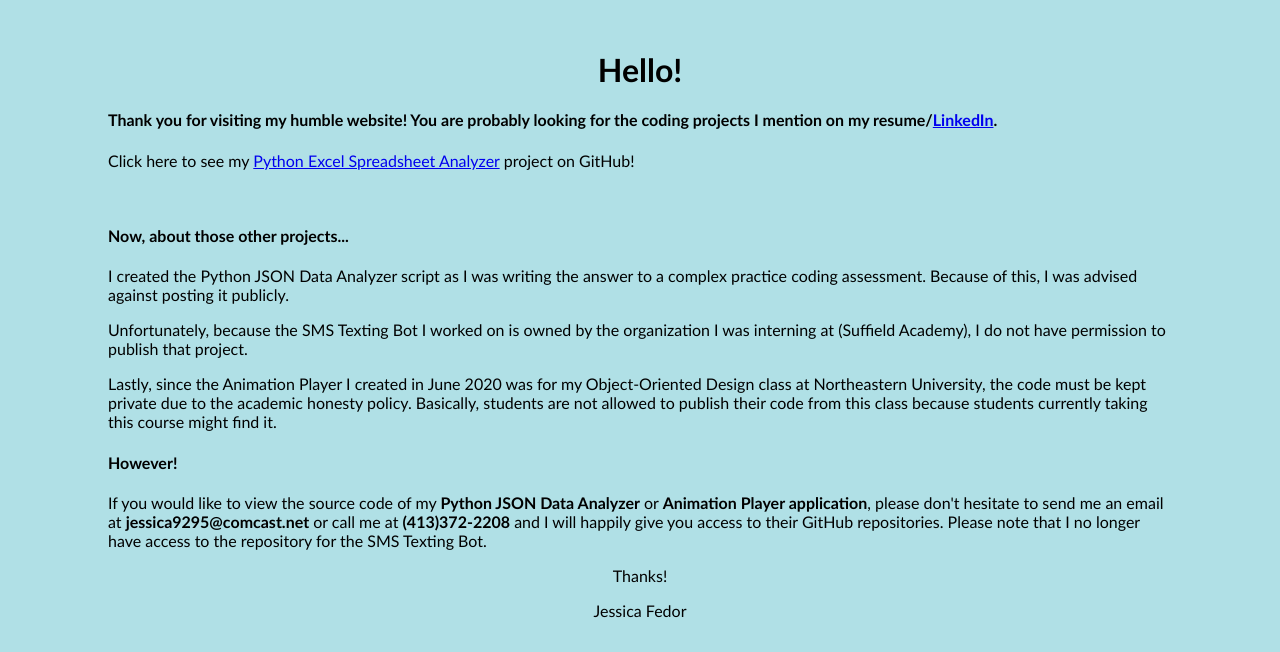
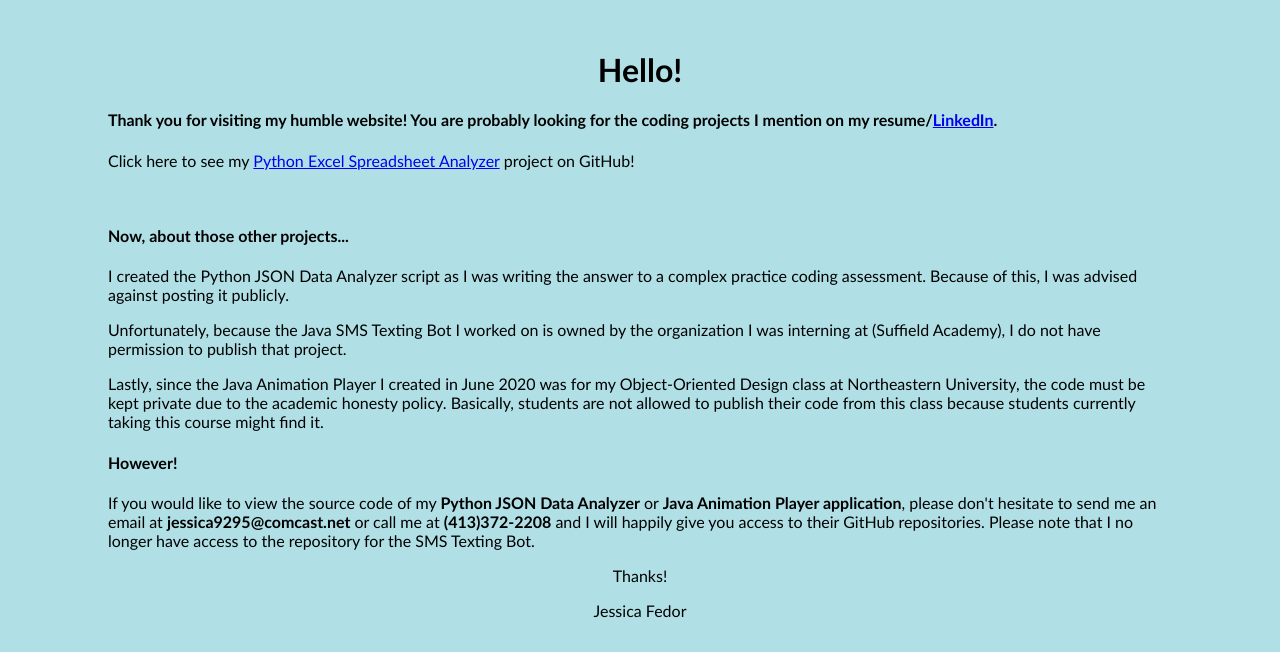
Before and after one commit to jafedor/jafedor.github.io, a plain HTML site: page index.html in a window 1280 px wide. Shown: the top 652 px of the page. Drawn offline with Linux system fonts and the light colour scheme.

Commit message:
Added text

```diff
--- a/index.html
+++ b/index.html
@@ -21,13 +21,13 @@ div {
 
   <p>I created the Python JSON Data Analyzer script as I was writing the answer to a complex practice coding assessment. Because of this, I was advised against posting it publicly.</p>
 
-  <p>Unfortunately, because the SMS Texting Bot I worked on is owned by the organization I was interning at (Suffield Academy), I do not have permission to publish that project.</p>
+  <p>Unfortunately, because the Java SMS Texting Bot I worked on is owned by the organization I was interning at (Suffield Academy), I do not have permission to publish that project.</p>
 
-  <p>Lastly, since the Animation Player I created in June 2020 was for my Object-Oriented Design class at Northeastern University, the code must be kept private due to the academic honesty policy. Basically, students are not allowed to publish their code from this class because students currently taking this course might find it.</p>
+  <p>Lastly, since the Java Animation Player I created in June 2020 was for my Object-Oriented Design class at Northeastern University, the code must be kept private due to the academic honesty policy. Basically, students are not allowed to publish their code from this class because students currently taking this course might find it.</p>
 
   <h4>However!</h4>
 
-  <p>If you would like to view the source code of my <b>Python JSON Data Analyzer</b> or <b>Animation Player application</b>, please don't hesitate to send me an email at <b>jessica9295@comcast.net</b> or call me at <b>(413)372-2208</b> and I will happily give you access to their GitHub repositories. Please note that I no longer have access to the repository for the SMS Texting Bot.</p>
+  <p>If you would like to view the source code of my <b>Python JSON Data Analyzer</b> or <b>Java Animation Player application</b>, please don't hesitate to send me an email at <b>jessica9295@comcast.net</b> or call me at <b>(413)372-2208</b> and I will happily give you access to their GitHub repositories. Please note that I no longer have access to the repository for the SMS Texting Bot.</p>
 
   <p style="text-align:center;">Thanks!</p>
   <p style="text-align:center;">Jessica Fedor</p>
```
